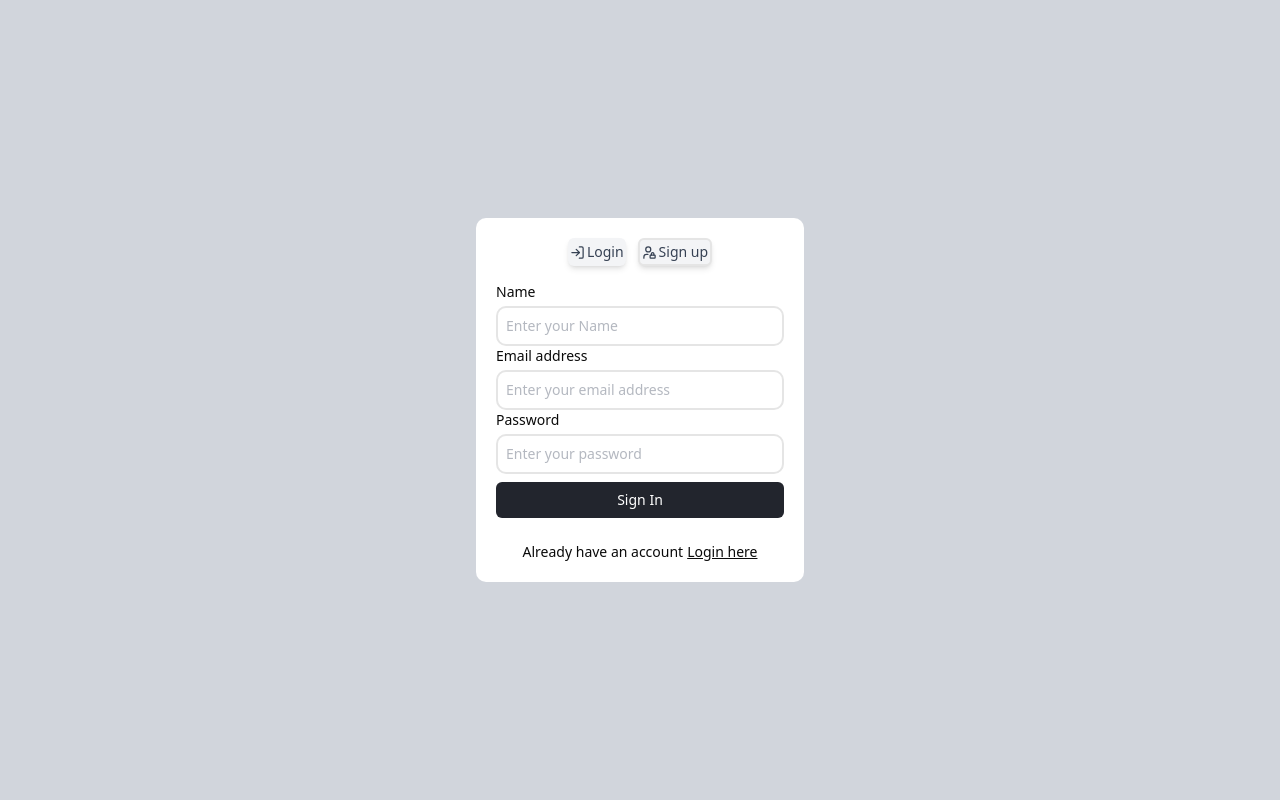
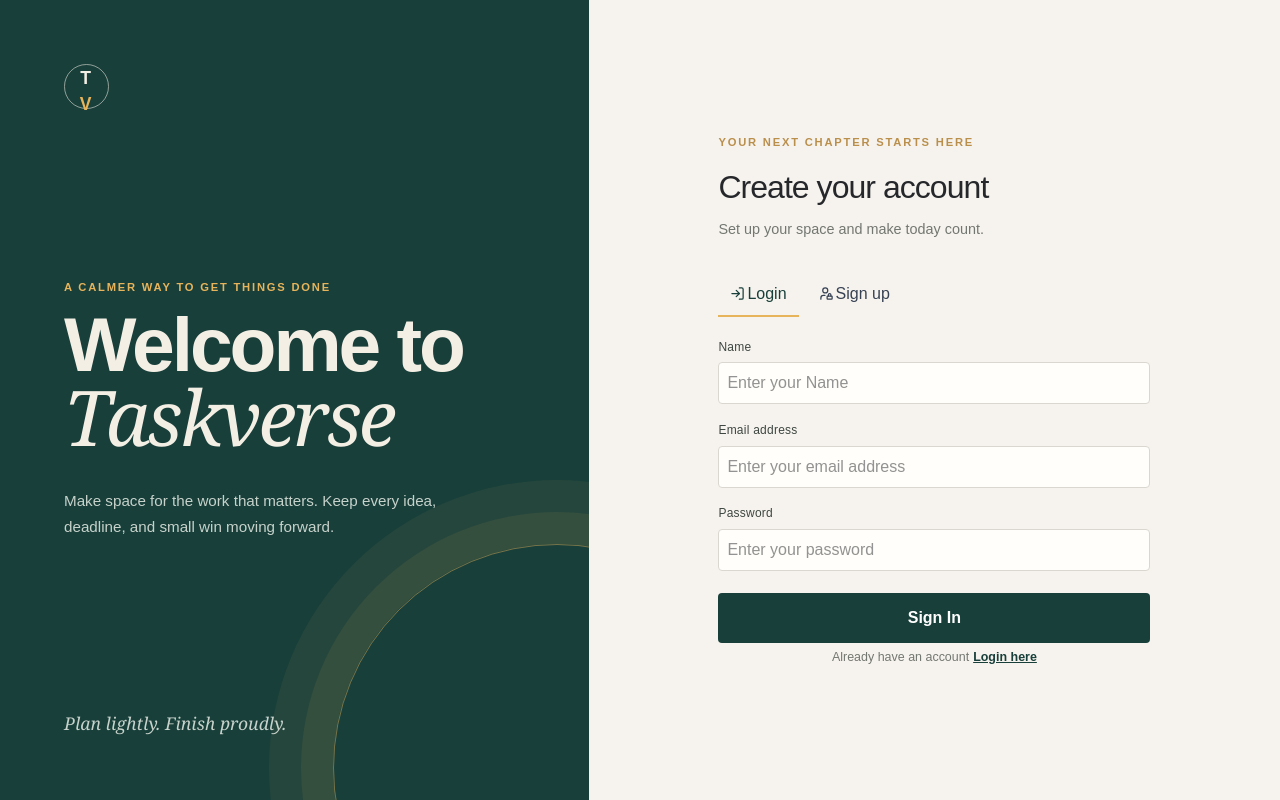
Before and after one commit to Shubz284/taskbar, a React (Vite) app in the folder frontend/: page / in a window 1280 px wide. Built offline with nearby package versions, Linux system fonts and the light colour scheme.

Commit message:
Fix signup & login page

```diff
--- a/frontend/src/index.css
+++ b/frontend/src/index.css
@@ -1,5 +1,6 @@
 @import "tailwindcss";
 @import "tw-animate-css";
+@import url("https://fonts.googleapis.com/css2?family=DM+Sans:wght@400;500;600;700&family=Playfair+Display:ital,wght@0,500;0,600;1,500;1,600&display=swap");
 
 @custom-variant dark (&:is(.dark *));
 
@@ -121,3 +122,220 @@
     @apply bg-background text-foreground;
   }
 }
+
+.auth-page {
+  min-height: 100vh;
+  display: grid;
+  grid-template-columns: minmax(320px, 0.92fr) minmax(420px, 1.08fr);
+  background: #f6f3ee;
+  color: #25272a;
+  font-family: "DM Sans", sans-serif;
+}
+
+.auth-welcome {
+  position: relative;
+  display: flex;
+  flex-direction: column;
+  justify-content: space-between;
+  min-height: 100vh;
+  padding: clamp(2rem, 5vw, 4.5rem);
+  overflow: hidden;
+  background: #183f3a;
+  color: #f4efe5;
+}
+
+.auth-welcome::after {
+  content: "";
+  position: absolute;
+  width: 28rem;
+  height: 28rem;
+  right: -12rem;
+  bottom: -12rem;
+  border: 1px solid rgba(231, 180, 91, 0.45);
+  border-radius: 50%;
+  box-shadow:
+    0 0 0 2rem rgba(231, 180, 91, 0.08),
+    0 0 0 4rem rgba(231, 180, 91, 0.06);
+}
+
+.auth-mark {
+  position: relative;
+  z-index: 1;
+  width: 2.8rem;
+  height: 2.8rem;
+  display: grid;
+  place-items: center;
+  border: 1px solid rgba(244, 239, 229, 0.55);
+  border-radius: 50%;
+  font-size: 1.1rem;
+  font-weight: 700;
+  letter-spacing: 0.08em;
+}
+
+.auth-mark span {
+  color: #e7b45b;
+}
+.auth-welcome-copy {
+  position: relative;
+  z-index: 1;
+  max-width: 32rem;
+}
+.auth-eyebrow {
+  margin: 0 0 0.8rem;
+  color: #ba8f4c;
+  font-size: 0.7rem;
+  font-weight: 700;
+  letter-spacing: 0.16em;
+  text-transform: uppercase;
+}
+.auth-welcome .auth-eyebrow {
+  color: #e7b45b;
+}
+.auth-welcome h1 {
+  margin: 0;
+  font-size: clamp(3.4rem, 6vw, 6.5rem);
+  line-height: 0.95;
+  letter-spacing: -0.04em;
+  font-weight: 600;
+}
+.auth-welcome h1 em {
+  font-family: "Playfair Display", Georgia, serif;
+  font-weight: 500;
+}
+.auth-description {
+  max-width: 24rem;
+  margin: 2rem 0 0;
+  color: #c7d2cb;
+  font-size: 0.95rem;
+  line-height: 1.7;
+}
+.auth-note {
+  position: relative;
+  z-index: 1;
+  margin: 0;
+  color: #c7d2cb;
+  font-family: "Playfair Display", Georgia, serif;
+  font-size: 1.1rem;
+  font-style: italic;
+}
+
+.auth-form-panel {
+  display: flex;
+  align-items: center;
+  justify-content: center;
+  padding: 2rem clamp(1.25rem, 6vw, 7rem);
+}
+.auth-form-wrap {
+  width: min(100%, 27rem);
+}
+.auth-heading {
+  margin-bottom: 2rem;
+}
+.auth-heading h2 {
+  margin: 0;
+  color: #25272a;
+  font-size: 2rem;
+  letter-spacing: -0.03em;
+}
+.auth-heading > p:last-child {
+  margin: 0.5rem 0 0;
+  color: #737771;
+  font-size: 0.9rem;
+}
+.auth-switcher {
+  margin-bottom: 1.4rem;
+}
+.auth-switcher > div {
+  gap: 0.5rem;
+}
+.auth-switcher > div > div {
+  padding: 0.55rem 0.75rem;
+  border: 0 !important;
+  border-bottom: 2px solid transparent !important;
+  background: transparent;
+  border-radius: 0;
+  box-shadow: none;
+  transition:
+    color 160ms ease,
+    border-color 160ms ease;
+}
+.auth-switcher > div > div:first-child {
+  color: #183f3a;
+  border-bottom-color: #e7b45b !important;
+}
+.auth-form-wrap form {
+  display: grid;
+  gap: 1.1rem;
+}
+.auth-form-wrap form > div {
+  width: 100%;
+}
+.auth-form-wrap label {
+  color: #3e4641;
+  font-size: 0.75rem;
+  letter-spacing: 0.02em;
+}
+.auth-form-wrap input {
+  margin-top: 0.15rem;
+  border: 1px solid #d9d7d0;
+  border-radius: 0.25rem;
+  background: #fffefa;
+  color: #25272a;
+  outline: none;
+  transition:
+    border-color 160ms ease,
+    box-shadow 160ms ease;
+}
+.auth-form-wrap input:focus {
+  border-color: #183f3a;
+  box-shadow: 0 0 0 3px rgba(24, 63, 58, 0.1);
+}
+.auth-form-wrap button {
+  border-radius: 0.25rem;
+  background: #183f3a;
+  padding: 0.8rem;
+  font-weight: 600;
+  transition:
+    background 160ms ease,
+    transform 160ms ease;
+}
+.auth-form-wrap button:hover {
+  background: #286057;
+  transform: translateY(-1px);
+}
+.auth-form-wrap .mt-2 {
+  margin-top: 0.3rem;
+}
+.auth-form-wrap > div:last-child {
+  justify-content: center;
+  color: #737771;
+  font-size: 0.78rem;
+}
+.auth-form-wrap h3 {
+  color: #183f3a;
+  font-size: inherit;
+  font-weight: 600;
+}
+
+@media (max-width: 760px) {
+  .auth-page {
+    display: block;
+  }
+  .auth-welcome {
+    min-height: 20rem;
+    padding: 1.5rem;
+  }
+  .auth-welcome h1 {
+    font-size: clamp(3rem, 14vw, 5rem);
+  }
+  .auth-description {
+    margin-top: 1rem;
+    font-size: 0.85rem;
+  }
+  .auth-note {
+    display: none;
+  }
+  .auth-form-panel {
+    padding: 2.5rem 1.5rem 3rem;
+  }
+}
--- a/frontend/src/pages/Login.tsx
+++ b/frontend/src/pages/Login.tsx
@@ -1,27 +1,27 @@
-import { LogIn, UserLock } from 'lucide-react';
-import React, { useState } from 'react'
-import { useNavigate } from 'react-router';
-import { toast } from 'sonner';
+import { LogIn, UserLock } from "lucide-react";
+import React, { useState } from "react";
+import { useNavigate } from "react-router";
+import { toast } from "sonner";
 
-type FormData={
-  email:string,
-  password:string
-}
+type FormData = {
+  email: string;
+  password: string;
+};
 
-type FormErrors={
-  email?:string,
-  password?:string
-}
+type FormErrors = {
+  email?: string;
+  password?: string;
+};
 
 const Login = () => {
   const [formData, setFormData] = useState<FormData>({
-      email:'',
-      password:''
-    })
+    email: "",
+    password: "",
+  });
 
   const [errors, setErrors] = useState<FormErrors>({
-      email: '',
-      password: '',
+    email: "",
+    password: "",
   });
 
   const [isSubmitting, setIsSubmitting] = useState(false);
@@ -44,14 +44,13 @@ const Login = () => {
     }
   };
 
+  const validateForm = () => {
+    const newErrors: FormErrors = {};
 
-    const validateForm = () => {
-      const newErrors:FormErrors = {}
-
-      if(!formData.email){
-        newErrors.email = 'Email is required';
-      }else if (!/\S+@\S+\.\S+/.test(formData.email)) {
-        newErrors.email = 'Email is invalid';
+    if (!formData.email) {
+      newErrors.email = "Email is required";
+    } else if (!/\S+@\S+\.\S+/.test(formData.email)) {
+      newErrors.email = "Email is invalid";
     }
 
     if (!formData.password) {
@@ -63,7 +62,7 @@ const Login = () => {
     setErrors(newErrors);
 
     return Object.keys(newErrors).length === 0;
-    }
+  };
 
   const handleSubmit = async (e: React.FormEvent<HTMLFormElement>) => {
     e.preventDefault(); // For preventing page Reload
@@ -83,14 +82,14 @@ const Login = () => {
           method: "POST",
           headers: { "Content-Type": "application/json" },
           body: JSON.stringify(formData),
-          }
+        },
       );
 
-        const data = await response.json()
+      const data = await response.json();
 
       if (response.ok) {
         localStorage.setItem("token", data.token);
-          toast.success("Logged in")
+        toast.success("Logged in");
         // Reset form
         setFormData({ email: "", password: "" });
         navigate("/dashboard");
@@ -99,7 +98,7 @@ const Login = () => {
         alert(data.msg || "Login failed");
       }
     } catch (error) {
-        toast.error(`${error}`)
+      toast.error(`${error}`);
       console.error("Error:", error);
     } finally {
       setIsSubmitting(false);
@@ -107,8 +106,33 @@ const Login = () => {
   };
   const navigate = useNavigate();
   return (
-    <div className="flex items-center justify-center min-h-screen bg-gray-300 ">
-      <div className="flex items-center flex-col gap-4 p-5 w-82 font-medium text-sm bg-white rounded-lg  ">
+    <div className="auth-page">
+      <section className="auth-welcome">
+        <div className="auth-mark">
+          T<span>V</span>
+        </div>
+        <div className="auth-welcome-copy">
+          <p className="auth-eyebrow">A calmer way to get things done</p>
+          <h1>
+            Welcome to
+            <br />
+            <em>Taskverse</em>
+          </h1>
+          <p className="auth-description">
+            Make space for the work that matters. Keep every idea, deadline, and
+            small win moving forward.
+          </p>
+        </div>
+        <p className="auth-note">Plan lightly. Finish proudly.</p>
+      </section>
+      <div className="auth-form-panel">
+        <div className="auth-form-wrap">
+          <div className="auth-heading">
+            <p className="auth-eyebrow">Your workspace awaits</p>
+            <h2>Welcome back</h2>
+            <p>Sign in to pick up where you left off.</p>
+          </div>
+          <div className="auth-switcher">
             <div className="flex gap-3">
               <div
                 className="flex items-center p-0.5 gap-0.5 bg-gray-100 text-gray-700 rounded-sm cursor-pointer shadow-md hover:text-black "
@@ -125,7 +149,8 @@ const Login = () => {
                 Sign up
               </div>
             </div>
-        <form onSubmit={handleSubmit} className='w-full' >
+          </div>
+          <form onSubmit={handleSubmit} className="w-full">
             <div className="w-full">
               <label className="block mb-1 text-sm font-medium">
                 Email address
@@ -144,7 +169,9 @@ const Login = () => {
             </div>
             <div className="w-full">
               <div className="flex justify-between">
-              <label className="block mb-1 text-sm font-medium">Password</label>
+                <label className="block mb-1 text-sm font-medium">
+                  Password
+                </label>
                 <h3 className="underline cursor-pointer">Forgot Password?</h3>
               </div>
               <input
@@ -180,7 +207,8 @@ const Login = () => {
           </div>
         </div>
       </div>
+    </div>
   );
-}
+};
 
-export default Login
+export default Login;
--- a/frontend/src/pages/Signup.tsx
+++ b/frontend/src/pages/Signup.tsx
@@ -1,6 +1,6 @@
-import { LogIn, UserLock } from 'lucide-react';
-import { useState } from 'react';
-import { useNavigate } from 'react-router';
+import { LogIn, UserLock } from "lucide-react";
+import { useState } from "react";
+import { useNavigate } from "react-router";
 import { Toaster, toast } from "sonner";
 
 type FormData = {
@@ -16,17 +16,16 @@ type FormErrors = {
 };
 
 const Signup = () => {
-
   const [formData, setFormData] = useState<FormData>({
-        name:'',
-        email:'',
-        password:''
-      })
+    name: "",
+    email: "",
+    password: "",
+  });
 
   const [errors, setErrors] = useState<FormErrors>({
-        name:'',
-        email: '',
-        password: '',
+    name: "",
+    email: "",
+    password: "",
   });
 
   const [isSubmitting, setIsSubmitting] = useState(false);
@@ -93,17 +92,17 @@ const Signup = () => {
           method: "POST",
           headers: { "Content-Type": "application/json" },
           body: JSON.stringify(formData),
-              }
+        },
       );
 
       if (response.ok) {
         // Reset form
-              setFormData({ name:"", email: "", password: "" });
+        setFormData({ name: "", email: "", password: "" });
         toast.success("Signed up successfully!");
-              navigate('/login');
+        navigate("/login");
       }
     } catch (error) {
-            toast.error(`${error}`)
+      toast.error(`${error}`);
       console.error("Error:", error);
     } finally {
       setIsSubmitting(false);
@@ -112,8 +111,33 @@ const Signup = () => {
 
   const navigate = useNavigate();
   return (
-      <div className="flex items-center justify-center min-h-screen bg-gray-300 ">
-        <div className="flex items-center flex-col gap-4 p-5 w-82 font-medium text-sm bg-white rounded-lg  ">
+    <div className="auth-page">
+      <section className="auth-welcome">
+        <div className="auth-mark">
+          T<span>V</span>
+        </div>
+        <div className="auth-welcome-copy">
+          <p className="auth-eyebrow">A calmer way to get things done</p>
+          <h1>
+            Welcome to
+            <br />
+            <em>Taskverse</em>
+          </h1>
+          <p className="auth-description">
+            Make space for the work that matters. Keep every idea, deadline, and
+            small win moving forward.
+          </p>
+        </div>
+        <p className="auth-note">Plan lightly. Finish proudly.</p>
+      </section>
+      <div className="auth-form-panel">
+        <div className="auth-form-wrap">
+          <div className="auth-heading">
+            <p className="auth-eyebrow">Your next chapter starts here</p>
+            <h2>Create your account</h2>
+            <p>Set up your space and make today count.</p>
+          </div>
+          <div className="auth-switcher">
             <div className="flex gap-3">
               <div
                 className="flex items-center p-0.5 gap-0.5 bg-gray-100 text-gray-700 rounded-sm cursor-pointer shadow-md hover:text-black"
@@ -128,6 +152,7 @@ const Signup = () => {
               >
                 <UserLock size={15} />
                 Sign up
+              </div>
             </div>
           </div>
           <form onSubmit={handleSubmit} className="w-full">
@@ -199,12 +224,13 @@ const Signup = () => {
             </h3>
           </div>
         </div>
+      </div>
       <Toaster
         className="py-3 h-25"
         style={{ padding: "10px", borderRadius: "0px", height: "100px" }}
       />
     </div>
   );
-}
+};
 
-export default Signup
+export default Signup;
```
Lines whose indentation alone changed are shown as unchanged.
